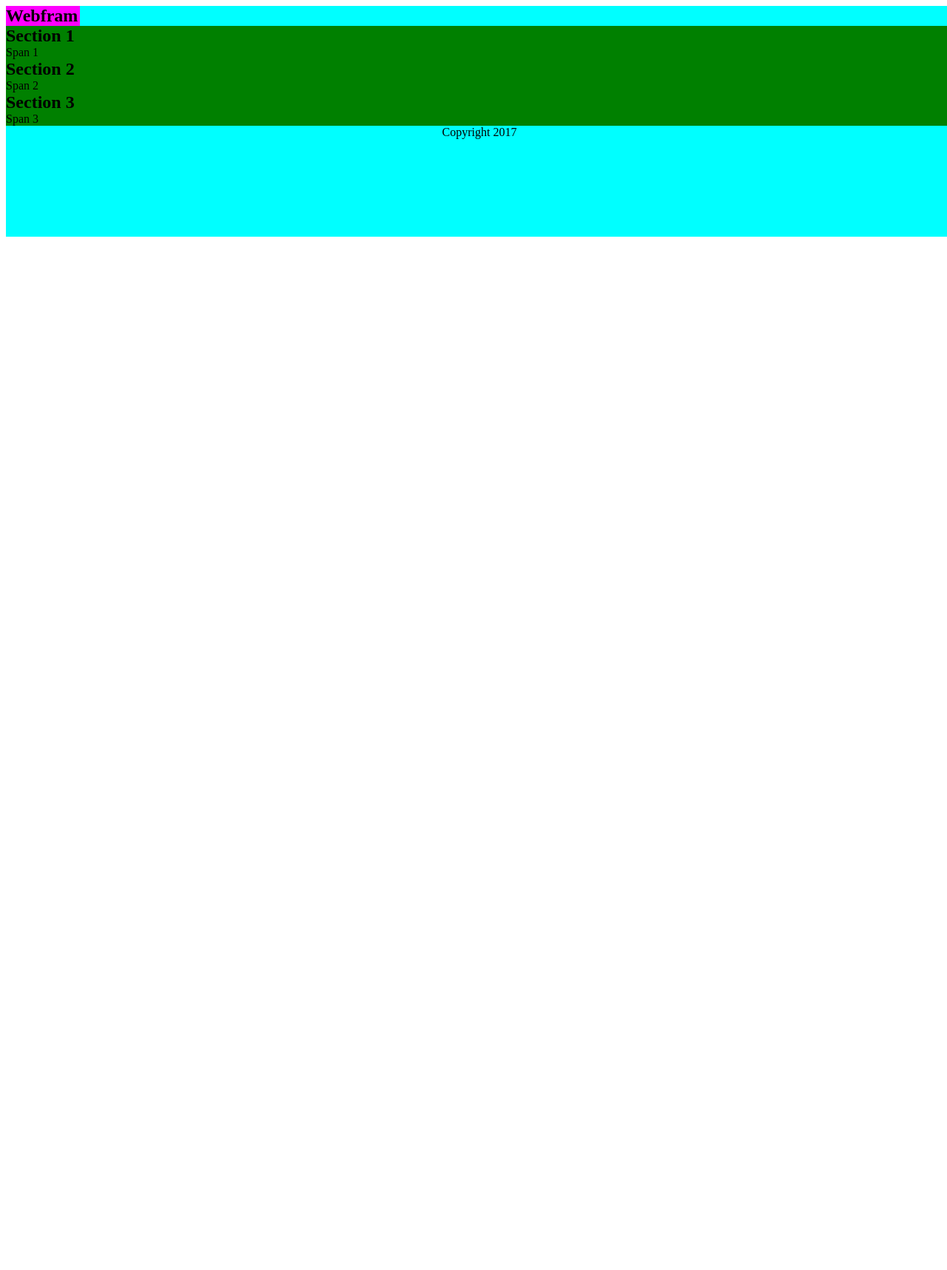
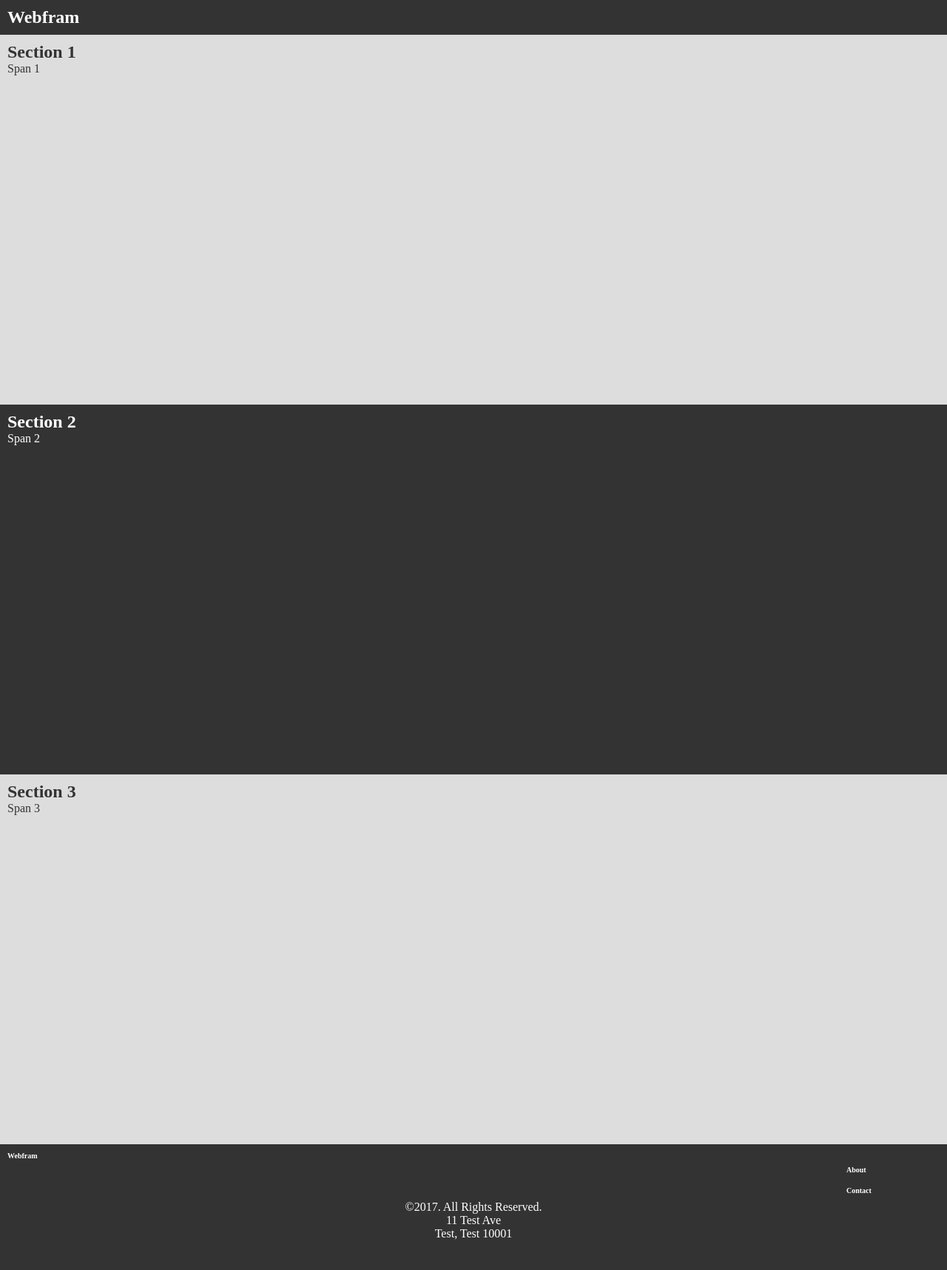
Before and after one commit to timkpaine/webfram, a Flask app: page / in a window 1280 px wide. Shown: the whole page at 74% size. Before the commit the page ends 320 px from the top, so only its background shows below. Run offline with Flask 2, Linux system fonts and the light colour scheme.

Commit message:
better styling

```diff
--- a/run.py
+++ b/run.py
@@ -2,4 +2,4 @@
 from webfram import app
 
 if __name__=="__main__":
-    app.run()
+    app.run(debug=True)
--- a/webfram/static/css/index.css
+++ b/webfram/static/css/index.css
@@ -1,40 +1,81 @@
 body {
     height: 100%;
     width: 100%;
+    margin:0;
 }
 
 div.header {
-    background-color: cyan;
+    background-color: #333;
     display: flex;
     flex-direction: column;
+    padding:10px;
+}
+
+div.header a{
+    text-decoration: none;
+    color: white;
 }
 
 h2.title {
     width:100px;
-    background-color:magenta;
     margin: 0px;
 }
 
 div.body {
     height: 80%;
     width: 100%;
-    background-color:green;
 }
 
 div.body h2{
     margin:0;
 }
+
 div.section {
+    height:500px;
+}
 
+div.section:nth-of-type(even) {
+    background-color: #333;
+    color:white;
+}
+
+div.section:nth-of-type(odd) {
+    background-color: #ddd;
+    color:#333;
+}
+
+div.section h2{
+    padding-left:10px;
+    padding-top:10px;
+}
+
+div.section span{
+    margin:10px;
 }
 
 div.footer {
     height:150px;
-    background-color: cyan;
+    background-color:#333;
+    color:white;
     display: flex;
     flex-direction: column;
+    padding:10px;
 }
 
 div.footer span{
     text-align: center;
 }
+div.footer a{
+    width:100%;
+    color:white;
+}
+div.footer h2.title{
+    font-size: 10px;
+    float:left;
+    width:10%;
+}
+div.footer h2.link{
+    width:10%;
+    font-size: 10px;
+    float:right;
+}
--- a/webfram/templates/index.html
+++ b/webfram/templates/index.html
@@ -22,7 +22,7 @@
 </head>
 <body>
     <div class="header">
-        <h2 class="title">Webfram</h2>
+        <a href="#" ><h2 class="title">Webfram</h2></a>
     </div>
     <div class="body">
         <div class="section">
@@ -39,7 +39,11 @@
         </div>
     </div>
     <div class="footer">
-        <span>Copyright 2017</span>
+        <a href="#" ><h2 class="title">Webfram</h2></a>
+        <a href="#" ><h2 class="link">About</h2></a>
+        <a href="#" ><h2 class="link">Contact</h2></a>
+        <span>&copy;2017. All Rights Reserved.</span>
+        <span>11 Test Ave<br>Test, Test 10001</span>
     </div>
 </body>
 <script type="text/javascript" src="/static/js/index.js"></script>
```
